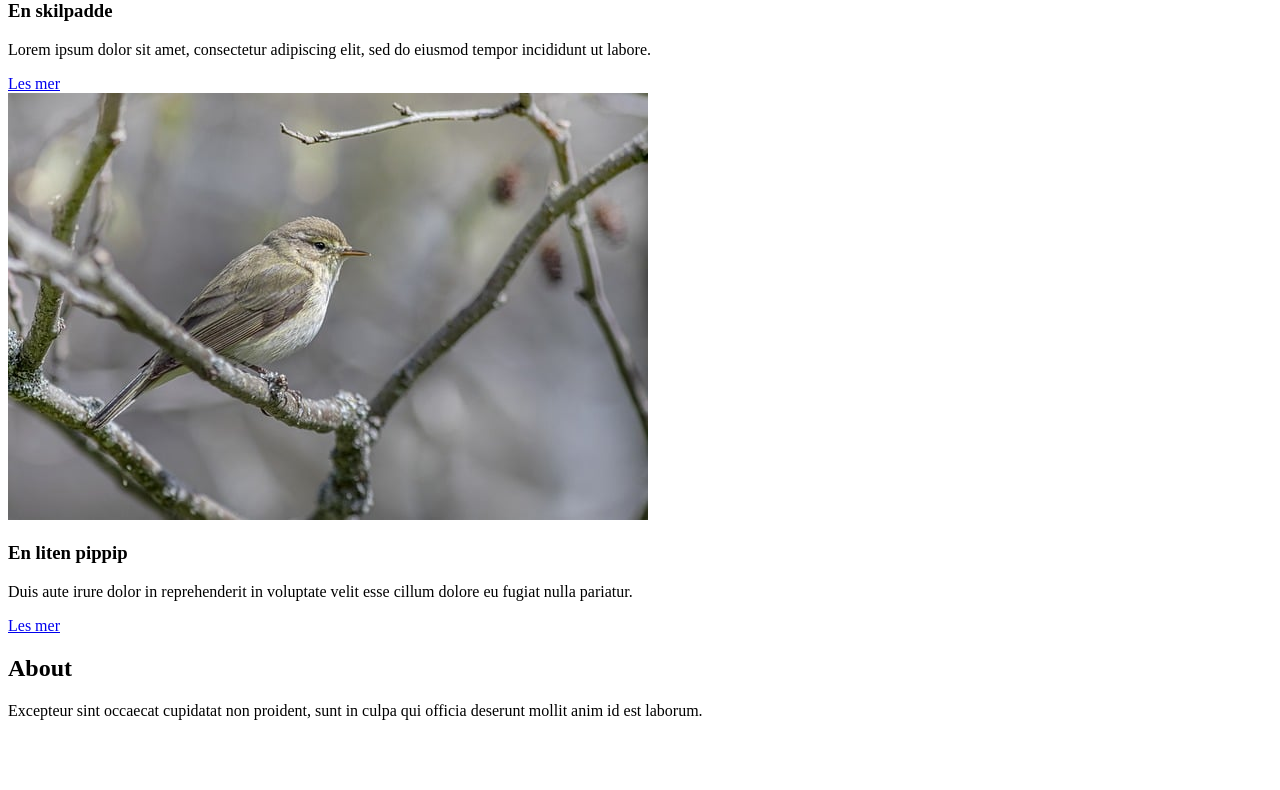
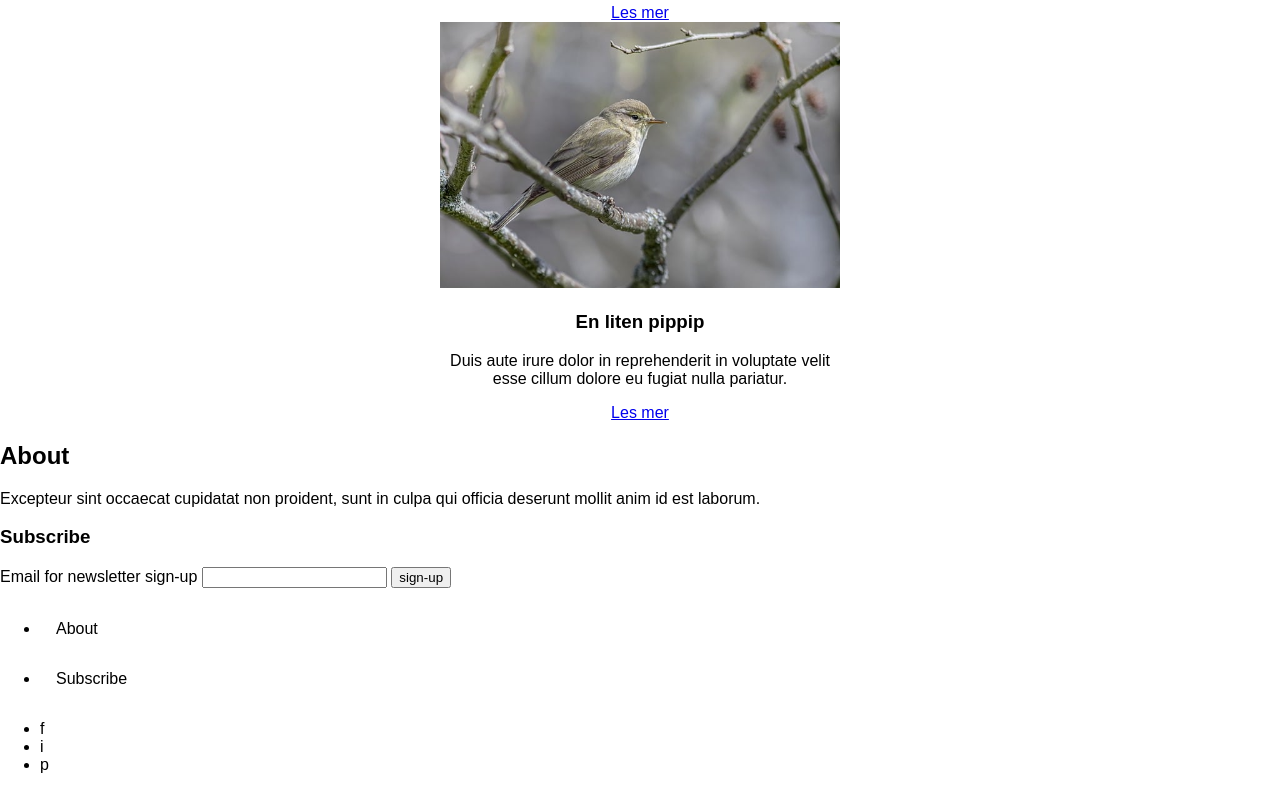
Before and after one commit to idatol/html-og-css, a plain HTML site: page HTML-OG-CSS/index.html in a window 1280 px wide. Shown: the part 1271-2061 px from the top of the page. Before the commit the page ends 2007 px from the top, so only its background shows below. Drawn offline with Linux system fonts and the light colour scheme.

Commit message:
Lagdt til css

```diff
--- a/HTML-OG-CSS/index.html
+++ b/HTML-OG-CSS/index.html
@@ -3,6 +3,7 @@
     <head>
         <meta name="viewport" content="width=device-width, initial-scale=1.0">
         <meta charset="UTF-8">
+        <link rel="stylesheet" href="styler.css" type="text/css">
         <title>Forside</title>
     </head>
     <body>
@@ -50,5 +51,26 @@
             <h2>About</h2>
             <p>Excepteur sint occaecat cupidatat non proident, sunt in culpa qui officia deserunt mollit anim id est laborum.</p>
         </section>
+        <section>
+            <h3>Subscribe</h3>
+            <form>
+                <label for="email-sign-up">Email for newsletter sign-up</label>
+                <input type="text" id="email-sign-up">
+                <input type="submit" value="sign-up">
+            </form>
+        </section>
+        <footer>
+            <nav>
+                <ul>
+                    <li><a href="#">About</a></li>
+                    <li><a href="#">Subscribe</a></li>
+                </ul>
+            </nav>
+            <ul id="social-icons">
+                <li>f</li>
+                <li>i</li>
+                <li>p</li>
+            </ul>
+        </footer>
     </body>
 </html>
--- /dev/null
+++ b/HTML-OG-CSS/styler.css
@@ -0,0 +1,49 @@
+body{
+    font-family: Arial, Helvetica, sans-serif;
+    margin: 0;
+}
+
+/*CSS får header og nav*/
+
+header{
+    text-align: center;
+    background-image: url("img/rocks-8208314_640.jpg");
+    background-size:cover;
+    padding: 0 0 1rem 0;
+}
+
+header nav ul {
+    margin: 1rem 0 0 0;
+    padding: 0;
+}
+
+header nav span a{
+    font-weight: 900;
+    text-transform: uppercase;
+}
+
+nav a{
+    text-decoration: none;
+    color: #000;
+    padding: 1rem;
+    display: inline-block;
+}
+
+main{
+    text-align: center;
+}
+
+main section h2{
+    margin: 2rem 0;
+}
+
+article{
+    max-width: 400px;
+    min-width: 250px;
+    width: 100%;
+    margin: 0 auto;
+}
+
+main section article img{
+    width: 100%;
+}
```
